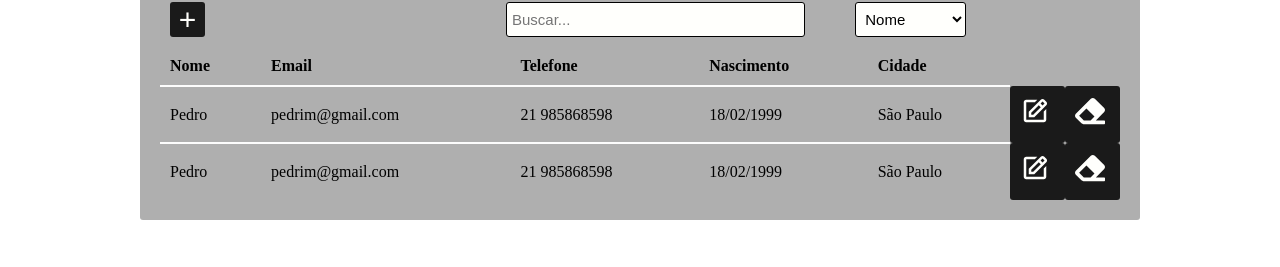
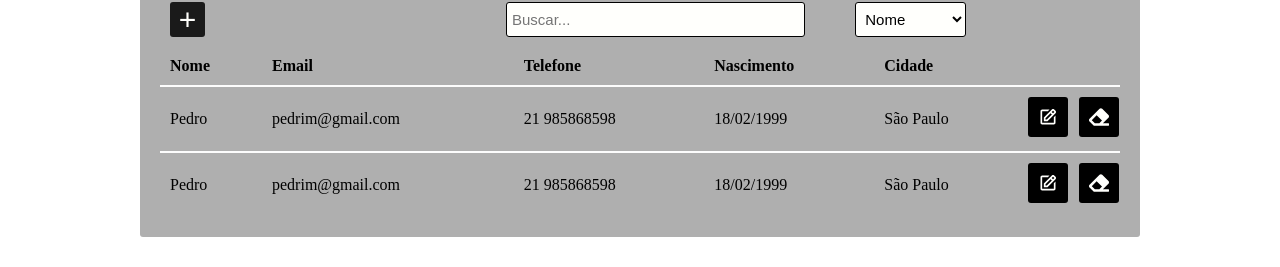
Before and after one commit to SoulPlayerZ/contato-seguro-desafio, a React (Vite) app: page /usuario in a window 1280 px wide. Shown: the part 514-781 px from the top of the page. Built offline with nearby package versions, Linux system fonts and the light colour scheme.

Commit message:
feat: Add Style in table buttons

```diff
--- a/src/components/UserList.jsx
+++ b/src/components/UserList.jsx
@@ -7,7 +7,7 @@ function UserList() {
     <section className="table-container">
       <table>
         <thead>
-          <tr className="t">
+          <tr>
             <th>Nome</th>
             <th>Email</th>
             <th>Telefone</th>
@@ -22,11 +22,11 @@ function UserList() {
             <td>21 985868598</td>
             <td>18/02/1999</td>
             <td>São Paulo</td>
-            <td className="add">
-              <BiEdit />
+            <td>
+              <BiEdit className="list-btn"/>
             </td>
-            <td className="add">
-              <FaEraser />
+            <td>
+              <FaEraser className="list-btn"/>
             </td>
           </tr>
           <tr>
@@ -35,11 +35,11 @@ function UserList() {
             <td>21 985868598</td>
             <td>18/02/1999</td>
             <td>São Paulo</td>
-            <td className="add">
-              <BiEdit />
+            <td>
+              <BiEdit className="list-btn" />
             </td>
-            <td className="add">
-              <FaEraser />
+            <td>
+              <FaEraser className="list-btn" />
             </td>
           </tr>
         </tbody>
--- a/src/css/lists.css
+++ b/src/css/lists.css
@@ -13,3 +13,13 @@ td {
   padding: 10px;
   border-top: 2px solid #fcfcfc;
 }
+
+.list-btn {
+  width: 20px;
+  padding: 10px;
+  background-color: black;
+  color: #fffffc;
+  border-radius: 3px;
+  margin-right: -1.5em;
+  font-size: 20px;
+}
```
